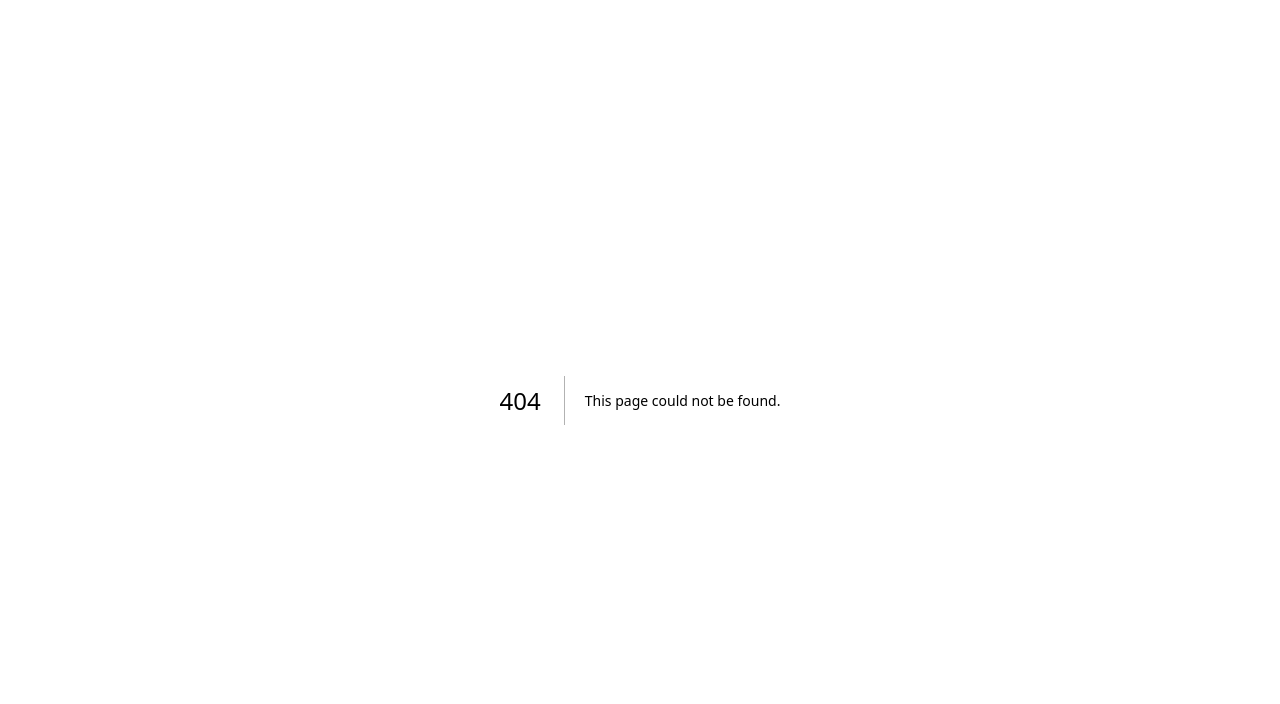
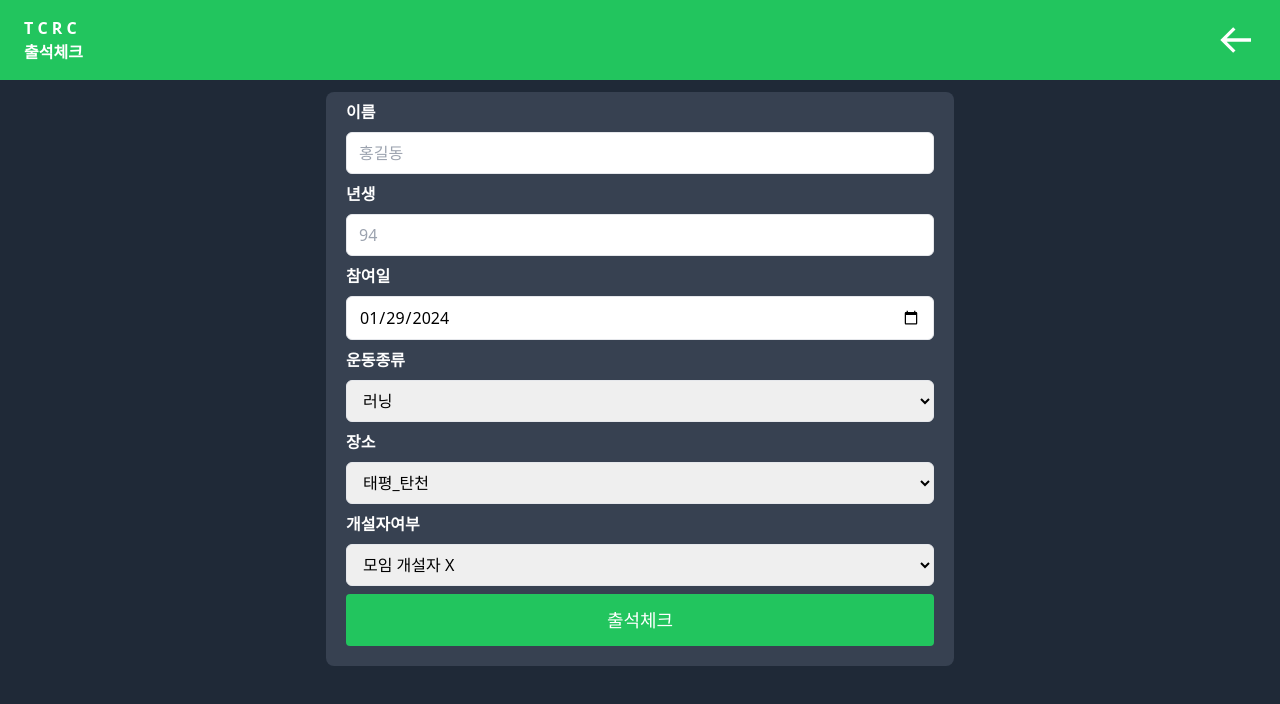
Before and after one commit to TcrcRunningCrew/manager-app, a Next.js app: page /user/checkout in a window 1280 px wide. Before the commit this address had no page. Shown: the top 704 px of the page. Built offline with nearby package versions, Linux system fonts and the light colour scheme; no server answers.

Commit message:
✨ 회원가입 기능 개선

```diff
--- a/src/components/common/CustomModal.tsx
+++ b/src/components/common/CustomModal.tsx
@@ -1,7 +1,6 @@
 import React from 'react';
 import Modal from 'react-modal';
 
-Modal.setAppElement('#root');
 
 interface CustomModalProps {
   isOpen: boolean;
--- a/src/config/supabaseClient.tsx
+++ b/src/config/supabaseClient.tsx
@@ -1,9 +1,6 @@
-// supabaseClient.js
 import { createClient } from "@supabase/supabase-js";
 
 const supabaseUrl = process.env.NEXT_PUBLIC_SUPABASE_URL || '';
-const supabaseKey = process.env.NEXT_PUBLIC_SUPABASE_KEY || '';
-
-
+const supabaseKey = process.env.NEXT_PUBLIC_SUPABASE_API_KEY || '';
 
 export const supabase = createClient(supabaseUrl, supabaseKey);
--- /dev/null
+++ b/src/pages/user/checkout.tsx
@@ -0,0 +1,255 @@
+import React, { useState, useEffect } from "react";
+import BackButton from "../../components/common/backButton";
+import CustomModal from "../../components/common/CustomModal";
+import { supabase } from "../../config/supabaseClient";
+import { useRouter } from "next/router";
+
+export default function Checkout() {
+  const router = useRouter();
+
+  const [username, setUsername] = useState<string>("");
+  const [participationDate, setParticipationDate] = useState<string>("");
+  const [activation, setActivation] = useState<string>("1");
+  const [location, setLocation] = useState<string>("1");
+  const [isFounder, setIsFounder] = useState<boolean>(false);
+  const [userAge, setUserAge] = useState<string>("");
+  const [modalIsOpen, setModalIsOpen] = useState<boolean>(false);
+  const [errorMessage, setErrorMessage] = useState<string>("");
+
+  const [successModalIsOpen, setSuccessModalIsOpen] = useState<boolean>(false);
+  const [message, setMessage] = useState<string>("");
+
+  useEffect(() => {
+    const currentDate = new Date().toISOString().split("T")[0];
+    setParticipationDate(currentDate);
+  }, []);
+
+  const handleInputChange = (
+    e: React.ChangeEvent<HTMLInputElement | HTMLSelectElement>
+  ) => {
+    const { name, value } = e.target;
+    switch (name) {
+      case "username":
+        setUsername(value);
+        break;
+      case "userAge":
+        setUserAge(value);
+        break;
+      case "participationDate":
+        setParticipationDate(value);
+        break;
+      case "activation":
+        setActivation(value);
+        break;
+      case "location":
+        setLocation(value);
+        break;
+      case "isFounder":
+        setIsFounder(value === "2");
+        break;
+      default:
+        break;
+    }
+  };
+
+  const openModalWithMessage = (message: string) => {
+    setModalIsOpen(true);
+    setErrorMessage(message);
+  };
+
+  const openSuccessModalWithMessage = (message: string) => {
+    setSuccessModalIsOpen(true);
+    setMessage(message);
+  };
+
+  const closeModal = () => {
+    setModalIsOpen(false);
+  };
+
+  const closeSuccessModal = () => {
+    setSuccessModalIsOpen(false);
+    router.push("/");
+  };
+
+  const handleSubmit = async () => {
+    if (!username || !userAge) {
+      openModalWithMessage("이름과 년생을 확인해주세요");
+      return;
+    }
+
+    const { data } = await supabase
+      .from("users")
+      .select("*", { count: "exact" })
+      .eq("name", username)
+      .eq("age", userAge);
+
+    if (data && data.length > 0) {
+      const { error } = await supabase.from("meeting").insert([
+        {
+          name: username,
+          age: userAge,
+          meeting_date: participationDate,
+          activation,
+          location,
+          founder: isFounder,
+        },
+      ]);
+
+      if (error) {
+        console.log('error: ', error);
+        openModalWithMessage("출석체크 에러 운영진 문의");
+      } else {
+        openSuccessModalWithMessage("출석 완료");
+      }
+    } else{
+      openModalWithMessage("회원이 아닙니다. 회원가입 바랍니다");
+    }
+  };
+
+  return (
+    <div className='dark flex flex-col justify-between  h-screen bg-gray-800 text-black'>
+      <header className='flex items-center justify-between px-6 py-4 bg-green-500 text-white'>
+        <h1 className='text-1xl font-bold text-white-900'>
+          {" "}
+          <span>T C R C</span>
+          <br />
+          <span>출석체크</span>
+        </h1>
+        <BackButton />
+      </header>
+      <main className='flex-1 overflow-y-auto p-3 bg-gray-800'>
+        <div className='rounded-lg overflow-hidden bg-gray-700 p-4 pt-1 mx-auto w-full sm:w-3/4 md:w-3/4 lg:w-2/3 xl:w-1/2'>
+          <div className='flex flex-col p-1'>
+            <label
+              className='font-bold mb-2 text-left text-white'
+              htmlFor='name'
+            >
+              이름
+            </label>
+            <input
+              className='form-input py-2 px-3 focus:outline-none  border rounded-md'
+              type='text'
+              name='username'
+              value={username}
+              onChange={handleInputChange}
+              placeholder='홍길동'
+            />
+          </div>
+
+          <div className='flex flex-col p-1'>
+            <label
+              className='font-bold mb-2 text-left text-white'
+              htmlFor='name'
+            >
+              년생
+            </label>
+            <input
+              className='form-input py-2 px-3 focus:outline-none  border rounded-md'
+              type='number'
+              name='userAge'
+              value={userAge}
+              onChange={handleInputChange}
+              placeholder='94'
+            />
+          </div>
+
+          <div className='flex flex-col p-1'>
+            <label
+              className='mb-2 font-bold text-left  text-white'
+              htmlFor='date'
+            >
+              참여일
+            </label>
+            <input
+              className='form-input py-2 px-3 focus:outline-none  border rounded-md'
+              id='date'
+              type='date'
+              value={participationDate}
+              onChange={handleInputChange}
+            />
+          </div>
+
+          <div className='flex flex-col p-1'>
+            <label
+              className='mb-2 font-bold text-left  text-white'
+              htmlFor='type'
+            >
+              운동종류
+            </label>
+            <select
+              className='form-input py-2 px-3 focus:outline-none  border rounded-md'
+              onChange={handleInputChange}
+              value={activation}
+            >
+              <option value='1'>러닝</option>
+              <option value='2'>등산</option>
+              <option value='3'>자전거</option>
+              <option value='4'>기타</option>
+            </select>
+          </div>
+
+          <div className='flex flex-col p-1'>
+            <label
+              className='mb-2 font-bold text-left  text-white'
+              htmlFor='location'
+            >
+              장소
+            </label>
+            <select
+              onChange={handleInputChange}
+              value={location}
+              className='form-input py-2 px-3 focus:outline-none  border rounded-md'
+            >
+              <option value='1'>태평_탄천</option>
+              <option value='2'>서현_황새울공원</option>
+              <option value='3'>야탑_탄천종합운동장</option>
+              <option value='4'>모란_성남종합운동장</option>
+              <option value='5'>위례</option>
+              <option value='6'>정자</option>
+              <option value='7'>판교</option>
+              <option value='8'>그 외</option>
+            </select>
+          </div>
+
+          <div className='flex flex-col p-1'>
+            <label
+              className='mb-2 font-bold text-left  text-white'
+              htmlFor='isFounder'
+            >
+              개설자여부
+            </label>
+            <select
+              onChange={handleInputChange}
+              value={isFounder ? "true" : "false"}
+              className='form-input py-2 px-3 focus:outline-none  border rounded-md'
+            >
+              <option value='false'>모임 개설자 X</option>
+              <option value='true'>모임 개설자 O</option>
+            </select>
+          </div>
+
+          <div className='flex flex-col p-1'>
+            <label></label>
+            <button
+              onClick={handleSubmit}
+              className='text-white bg-green-500 border-0 py-3 px-8 focus:outline-none hover:bg-green-600 rounded text-lg'
+            >
+              출석체크
+            </button>
+          </div>
+          <CustomModal
+            isOpen={modalIsOpen}
+            onRequestClose={closeModal}
+            errorMessage={errorMessage}
+          />
+
+          <CustomModal
+            isOpen={successModalIsOpen}
+            onRequestClose={closeSuccessModal}
+            errorMessage={message}
+          />
+        </div>
+      </main>
+    </div>
+  );
+}
--- a/src/pages/user/founder.tsx
+++ b/src/pages/user/founder.tsx
@@ -1,20 +1,18 @@
 import React, { useState, useEffect } from "react";
-import {supabase} from "@/config/supabaseClient";
+import { supabase } from "@/config/supabaseClient";
 import BackButton from "@/components/common/backButton";
 import MonthNavigation from "@/components/common/MonthNavigation";
 
-
 interface User {
-    name: string;
-    age: number;
-    meetingCount: number;
-  }
+  name: string;
+  age: number;
+  meetingCount: number;
+}
 
 export default function Founder() {
   const [currentMonth, setCurrentMonth] = useState(new Date());
   const [users, setUsers] = useState<User[]>([]);
 
-  //날짜 설정 부분
   const changeMonth = (increment: number) => {
     const newMonth = new Date(currentMonth);
     newMonth.setMonth(newMonth.getMonth() + increment);
@@ -22,27 +20,20 @@ export default function Founder() {
   };
 
   useEffect(() => {
-    let year = currentMonth.getFullYear();
-    let month = currentMonth.getMonth() + 1;
-
     const dateFormat = (date: Date) => {
-        let dateFormat2 =
-          date.getFullYear() +
-          "-" +
-          (date.getMonth() + 1 < 9
-            ? "0" + (date.getMonth() + 1)
-            : date.getMonth() + 1) +
-          "-" +
-          (date.getDate() < 9 ? "0" + date.getDate() : date.getDate());
-        return dateFormat2;
-      };
-
-
-    let startday = dateFormat(new Date(year, month - 1, 1)); //startday:  2024-01-01
-    let endday = dateFormat(new Date(year, month, 0)); //endday:  2024-01-31
+      const pad = (value: number) => (value < 10 ? `0${value}` : `${value}`);
+      return `${date.getFullYear()}-${pad(date.getMonth() + 1)}-${pad(
+        date.getDate()
+      )}`;
+    };
 
     const fetchUsersAndMeetings = async () => {
-      let { data: activeUsers, error: userError } = await supabase
+      const year = currentMonth.getFullYear();
+      const month = currentMonth.getMonth() + 1;
+      const startday = dateFormat(new Date(year, month - 1, 1));
+      const endday = dateFormat(new Date(year, month, 0));
+
+      const { data: activeUsers, error: userError } = await supabase
         .from("users")
         .select("name, age")
         .eq("activation", true);
@@ -53,13 +44,13 @@ export default function Founder() {
       }
 
       if (!activeUsers) {
-        console.error("No active users found."); // Handle the case where activeUsers is null
+        console.error("No active users found.");
         return;
       }
 
       const usersWithFoundCounts = await Promise.all(
         activeUsers.map(async (user) => {
-          let { data: userData, error: getError } = await supabase
+          const { data: userData, error: getError } = await supabase
             .from("meeting")
             .select("*", { count: "exact" })
             .eq("name", user.name)
@@ -68,8 +59,8 @@ export default function Founder() {
             .lte("meeting_date", endday);
 
           if (getError) {
-            console.error(getError.message); // Logging the error for debugging
-            return { ...user, meetingCount: 0 }; // Return user with meetingCount set to 0 in case of an error
+            console.error(getError.message);
+            return { ...user, meetingCount: 0 };
           }
 
           const meetingCount = userData ? userData.length : 0;
@@ -77,7 +68,6 @@ export default function Founder() {
         })
       );
 
-      // meetingCount가 0인 사용자 제외
       const filteredUsers = usersWithFoundCounts.filter(
         (user) => user.meetingCount > 0
       );
@@ -87,7 +77,6 @@ export default function Founder() {
 
     fetchUsersAndMeetings();
   }, [currentMonth]);
-
   return (
     <div className='dark flex flex-col justify-between  h-screen bg-gray-800 text-white'>
       <header className='flex items-center justify-between px-6 py-4 bg-blue-500'>
```
